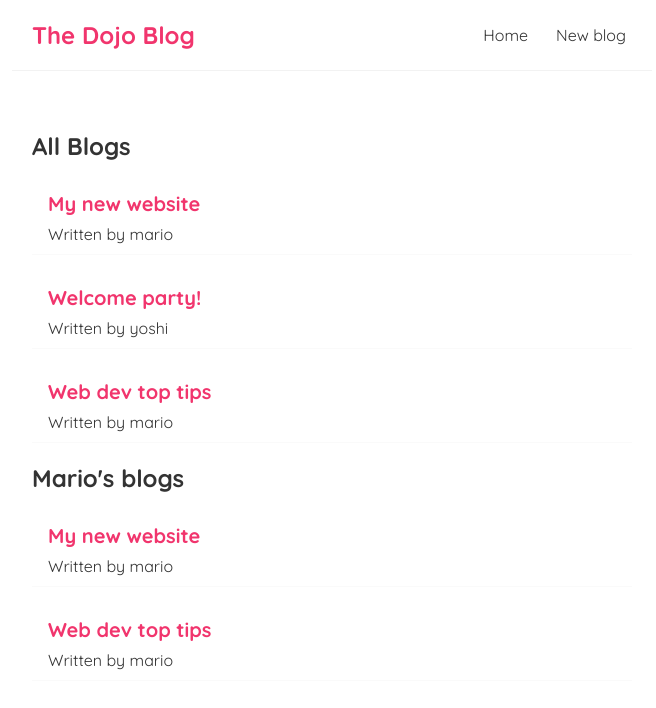
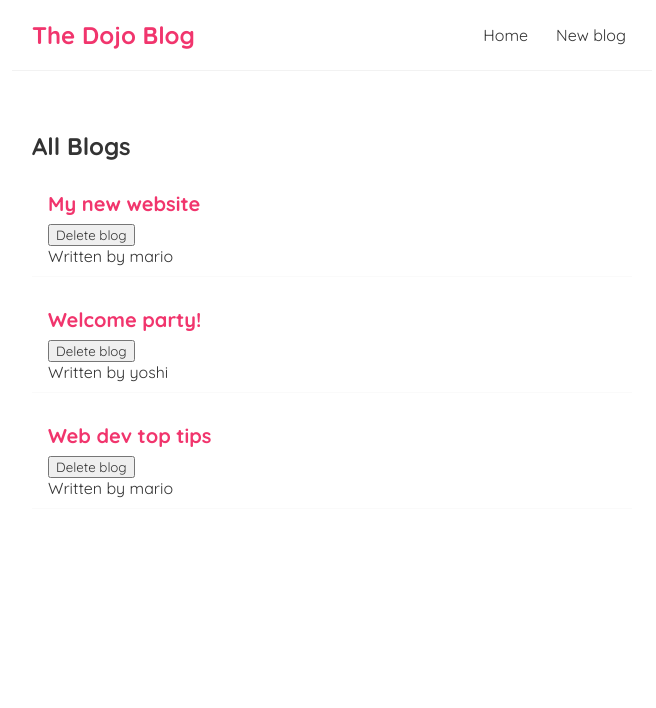
Before and after one commit to Philippe35507/Netninja-dojoblog, a React (Vite) app: page /create in a window 1280 px wide. Shown: the top 708 px of the page, without its empty margins (308-964 px from the left). Built offline with nearby package versions, Linux system fonts and the light colour scheme.

Commit message:
Deleting Blogs (Functions as props)

```diff
--- a/src/BlogList.jsx
+++ b/src/BlogList.jsx
@@ -1,4 +1,4 @@
-const BlogList = ({ blogs, title }) => {
+const BlogList = ({ blogs, title, handleDelete }) => {
   // const blogs = props.blogs;
   // const title = props.title;
 
@@ -8,6 +8,7 @@
       {blogs.map((blog) => (
         <div className="blog-preview" key={blog.id}>
           <h2>{blog.title}</h2>
+          <button onClick={() => handleDelete(blog.id)}>Delete blog</button>
           <p>Written by {blog.author}</p>
         </div>
       ))}
--- a/src/Home.jsx
+++ b/src/Home.jsx
@@ -13,15 +13,20 @@
     },
   ]);
 
+  const handleDelete = (id) => {
+    const newBlogs = blogs.filter((blog) => blog.id !== id);
+    setBlogs(newBlogs);
+  };
+
   return (
     <div className="home">
-      <BlogList blogs={blogs} title="All Blogs" />
-      <BlogList
-        blogs={blogs.filter((blog) => blog.author === "mario")}
-        title="Mario's blogs"
-      />
+      <BlogList blogs={blogs} title="All Blogs" handleDelete={handleDelete} />
     </div>
   );
 };
 
 export default Home;
+
+// <BlogList
+//        blogs={blogs.filter((blog) => blog.author === "mario")}
+//        title="Mario's blogs" />
```
